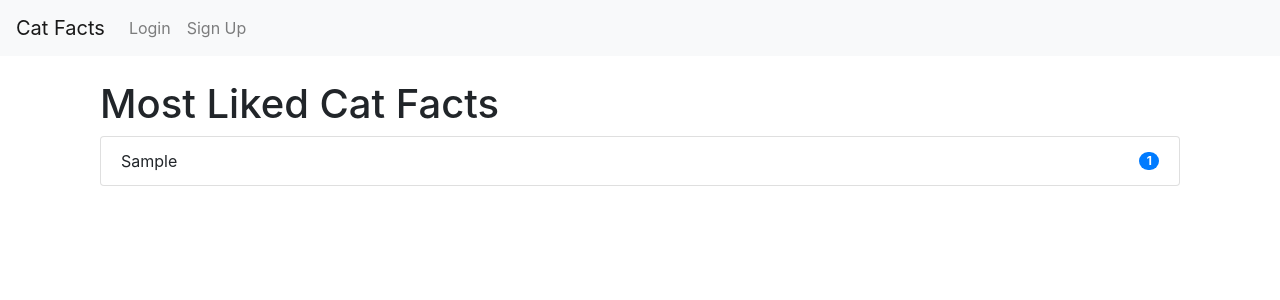
After one commit to josemiguely/cat-facts, a Django app: page /most-liked-facts/ in a window 1280 px wide. The commit adds this page. Shown: the top 300 px of the page. Run offline with Django 5.2, Linux system fonts and the light colour scheme; tables that the repository leaves empty hold one stand-in row (values such as "Sample post"); some libraries are stand-ins or nearby versions.

Commit message:
feat: Add most liked cat facts feature

```diff
--- a/catfacts/app/templates/app/base.html
+++ b/catfacts/app/templates/app/base.html
@@ -19,6 +19,9 @@
                 {% if user.is_authenticated %}
                     <li class="nav-item">
                         <a class="nav-link" href="{% url 'liked_facts' %}">Liked Cat Facts</a>
+                    </li>
+                    <li class="nav-item">
+                        <a class="nav-link" href="{% url 'most_liked_facts' %}">Most Liked Cat Facts</a>
                     </li>
                     <li class="nav-item">
                         <form action="{% url 'logout' %}" method="post" class="form-inline">
--- /dev/null
+++ b/catfacts/app/templates/app/most_liked_facts.html
@@ -0,0 +1,19 @@
+{% extends "app/base.html" %}
+
+{% block title %}Most Liked Cat Facts{% endblock %}
+
+{% block content %}
+<div class="container mt-4">
+    <h1>Most Liked Cat Facts</h1>
+    <ul class="list-group">
+        {% for fact in most_liked_facts %}
+        <li class="list-group-item d-flex justify-content-between align-items-center">
+            {{ fact.fact }}
+            <span class="badge badge-primary badge-pill">{{ fact.likes }}</span>
+        </li>
+        {% empty %}
+        <li class="list-group-item">No likes yet!</li>
+        {% endfor %}
+    </ul>
+</div>
+{% endblock %}
--- a/catfacts/app/urls.py
+++ b/catfacts/app/urls.py
@@ -9,5 +9,6 @@ urlpatterns = [
     path('logout/', LogoutView.as_view(), name='logout'),
     path('catfacts/', views.CatFactsView.as_view(), name='catfacts'),
     path('like_cat_fact/', views.LikeCatFactView.as_view(), name='like_cat_fact'),
-    path('liked_facts/', views.LikedFactsView.as_view(), name='liked_facts')
+    path('liked_facts/', views.LikedFactsView.as_view(), name='liked_facts'),
+    path('most-liked-facts/', views.MostLikedFactsView.as_view(), name='most_liked_facts'),
 ]
--- a/catfacts/app/views.py
+++ b/catfacts/app/views.py
@@ -5,6 +5,7 @@ from django.contrib.auth.views import LoginView
 from django.contrib.auth.mixins import LoginRequiredMixin
 from django.views.decorators.cache import never_cache
 from django.utils.decorators import method_decorator
+from django.db.models import Count
 from .forms import SignUpForm
 from .models import LikedFact
 import requests
@@ -53,3 +54,12 @@ class LikedFactsView(LoginRequiredMixin, generic.TemplateView):
         user_facts = LikedFact.objects.filter(user=self.request.user)
         context['liked_facts'] = user_facts
         return context
+
+@method_decorator(never_cache, name='dispatch')
+class MostLikedFactsView(generic.ListView):
+    template_name = 'app/most_liked_facts.html'
+    context_object_name = 'most_liked_facts'
+
+    def get_queryset(self):
+        # Aggregates all facts and annotates them with the count of likes
+        return LikedFact.objects.values('fact').annotate(likes=Count('id')).order_by('-likes')
```
